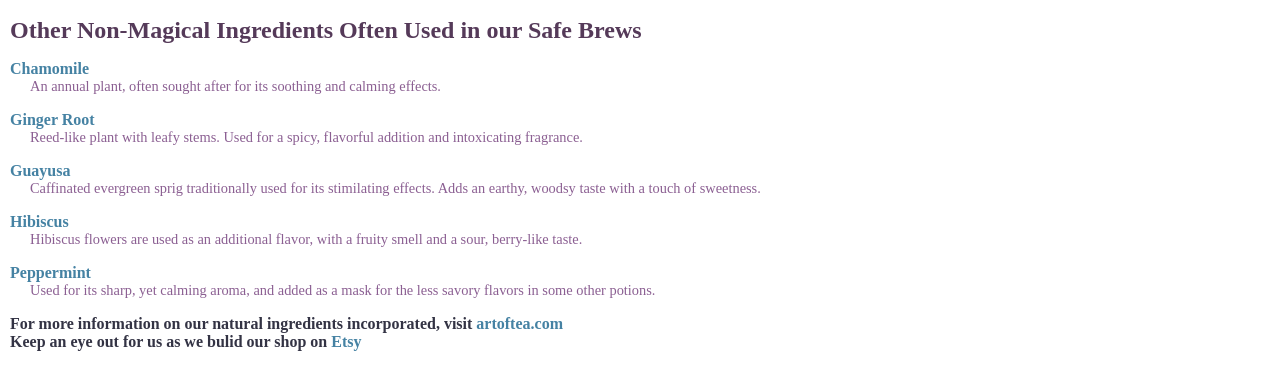
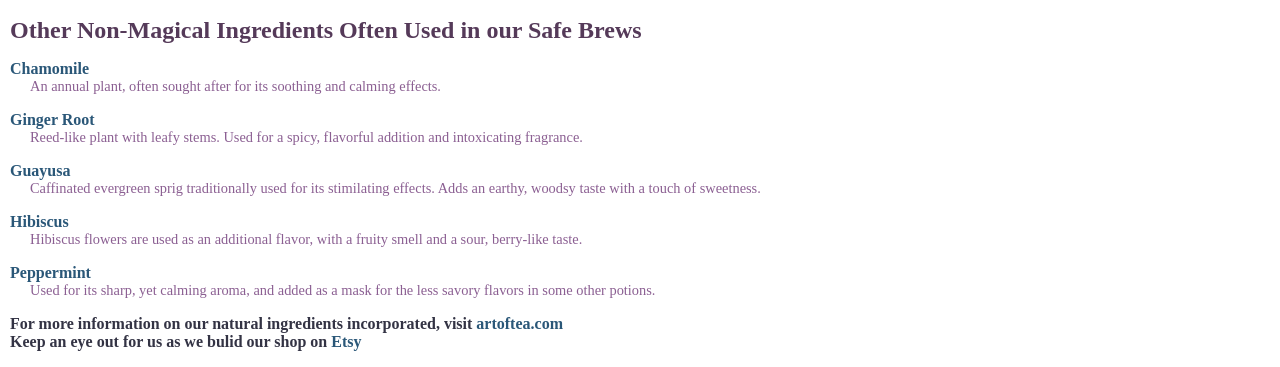
Before and after one commit to sydneywstories/dwdd1600, a plain HTML site: page 04intro-css/index.html in a window 1280 px wide. Shown: the part 581-948 px from the top of the page. Drawn offline with Linux system fonts and the light colour scheme; a web font is replaced by a local one.

Commit message:
DL DT new recolor

```diff
--- a/04intro-css/livadi.css
+++ b/04intro-css/livadi.css
@@ -76,7 +76,7 @@ main ol {
 }
 
 main dl dt {
-    color: #4582a3;
+    color: #2a5778;
     font-weight: 700;
     margin-top: 1rem;
 }
@@ -119,7 +119,7 @@ main address {
     width: 200px;
 }
 main a {
-    color:#4582a3;
+    color:#2a5778;
     text-decoration: none;
 
 }
```
